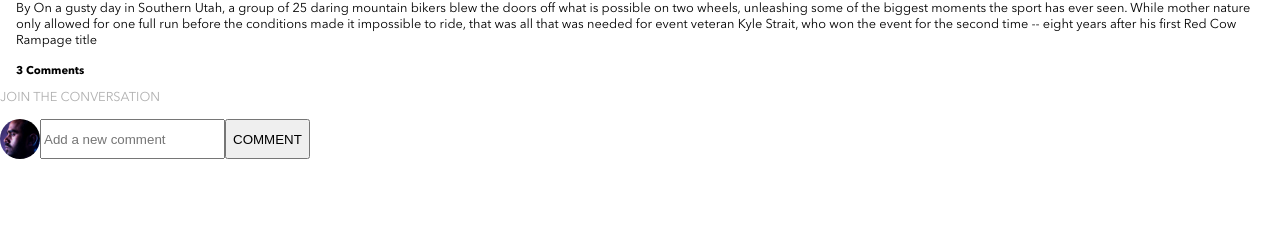
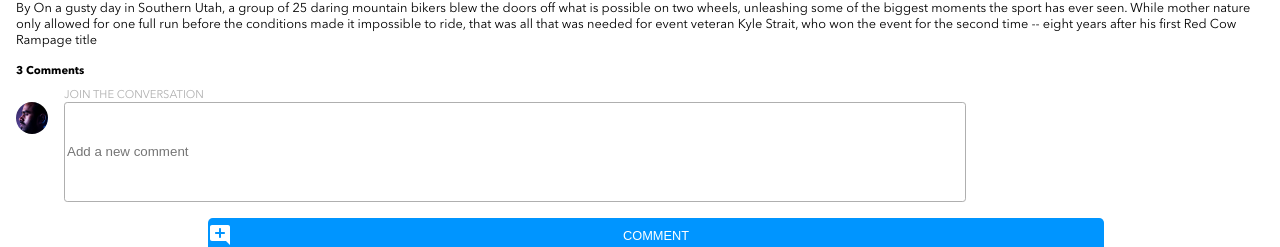
Before and after one commit to marqui0688/marcus-andersonjr-brainflix, a React (Create React App) app: page / in a window 1280 px wide. Shown: the part 1064-1311 px from the top of the page. Before the commit the page ends 1223 px from the top, so only its background shows below. Built offline with nearby package versions, Linux system fonts and the light colour scheme.

Commit message:
completed video comment form

```diff
--- a/src/components/CommentsForm/CommentsForm.js
+++ b/src/components/CommentsForm/CommentsForm.js
@@ -16,8 +16,8 @@ function CommentsForm() {
           className="form-container__input"
           placeholder="Add a new comment"
         ></input>
-        <button className="form-container__btn">COMMENT</button>
       </form>
+      <button className="form-container__btn">COMMENT</button>
     </>
   );
 }
--- a/src/components/CommentsForm/CommentsForm.scss
+++ b/src/components/CommentsForm/CommentsForm.scss
@@ -4,17 +4,45 @@
   &__header {
     font-size: 0.8rem;
     color: #afafaf;
+    margin-top: 1.5rem;
   }
 
   &__avatar {
-    height: 2.5rem;
-    width: 2.5rem;
+    height: 2rem;
+    width: 2rem;
     border-radius: 70%;
     object-fit: cover;
+    margin-left: 1rem;
+  }
+  &__btn {
+    width: 70%;
+    height: 2.2rem;
+    background-color: #0095ff;
+    border: none;
+    color: white;
+    border-radius: 0.3rem;
+    background-image: url(../../assets/Images/Icons/add_comment.svg);
+    background-position: left;
+    background-repeat: no-repeat;
+    border-width: thin;
+    font-size: 0.8rem;
+    margin-left: 2rem;
   }
 }
+
 .form-header {
-  font-size: 0.8rem;
+  font-size: 0.7rem;
   color: #afafaf;
   text-align: left;
+  margin-bottom: 0;
+  margin-left: 4rem;
 }
+
+.form-container__input {
+  width: 70%;
+  height: 6rem;
+  border: solid 1px #afafaf;
+  border-radius: 0.2rem;
+  margin-left: 1rem;
+  margin-bottom: 1rem;
+}
```
Also changed, not shown: src/components/CommentDisplay/CommentDisplay.js (added, +21 -0 lines), src/components/CommentDisplay/CommentDisplay.scss (added).
